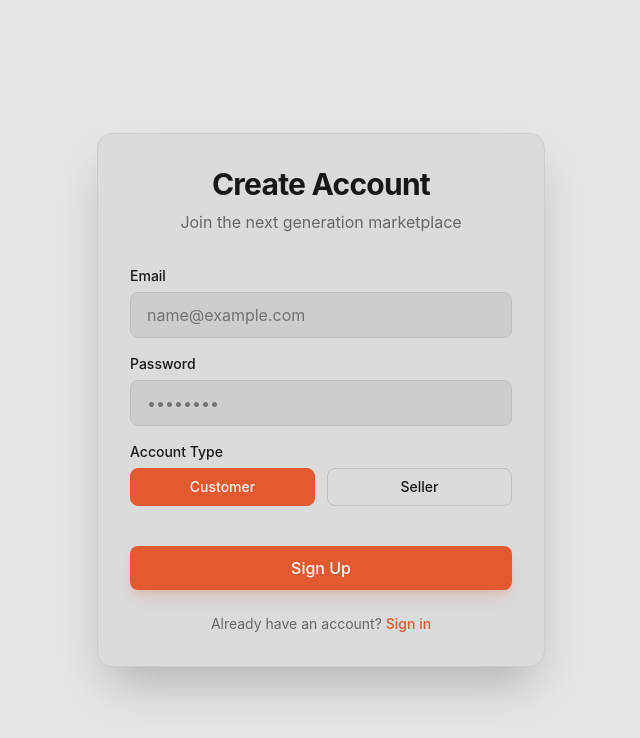
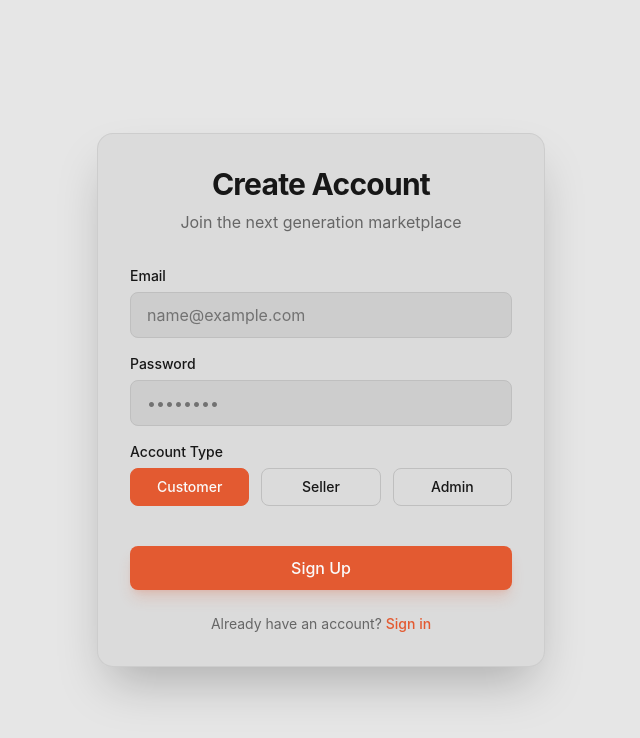
Before and after one commit to sagar190805/Multi-Vendor, a React (Vite) app in the folder frontend/: page /register in a window 1280 px wide. Shown: the top 738 px of the page, without its empty margins (319-959 px from the left). Built offline with nearby package versions, Linux system fonts and the light colour scheme.

Commit message:
Add Admin role to registration for easier testing

```diff
--- a/frontend/src/features/auth/Register.jsx
+++ b/frontend/src/features/auth/Register.jsx
@@ -74,7 +74,7 @@ export function Register() {
           </div>
           <div>
             <label className="text-sm font-medium mb-1.5 block">Account Type</label>
-            <div className="grid grid-cols-2 gap-3 mt-1">
+            <div className="grid grid-cols-3 gap-3 mt-1">
               <button
                 type="button"
                 onClick={() => setRole('CUSTOMER')}
@@ -88,6 +88,13 @@ export function Register() {
                 className={`py-2 rounded-lg border text-sm font-medium transition-all ${role === 'SELLER' ? 'bg-primary text-primary-foreground border-primary' : 'bg-transparent border-border hover:bg-muted'}`}
               >
                 Seller
+              </button>
+              <button
+                type="button"
+                onClick={() => setRole('ADMIN')}
+                className={`py-2 rounded-lg border text-sm font-medium transition-all ${role === 'ADMIN' ? 'bg-primary text-primary-foreground border-primary' : 'bg-transparent border-border hover:bg-muted'}`}
+              >
+                Admin
               </button>
             </div>
           </div>
```
